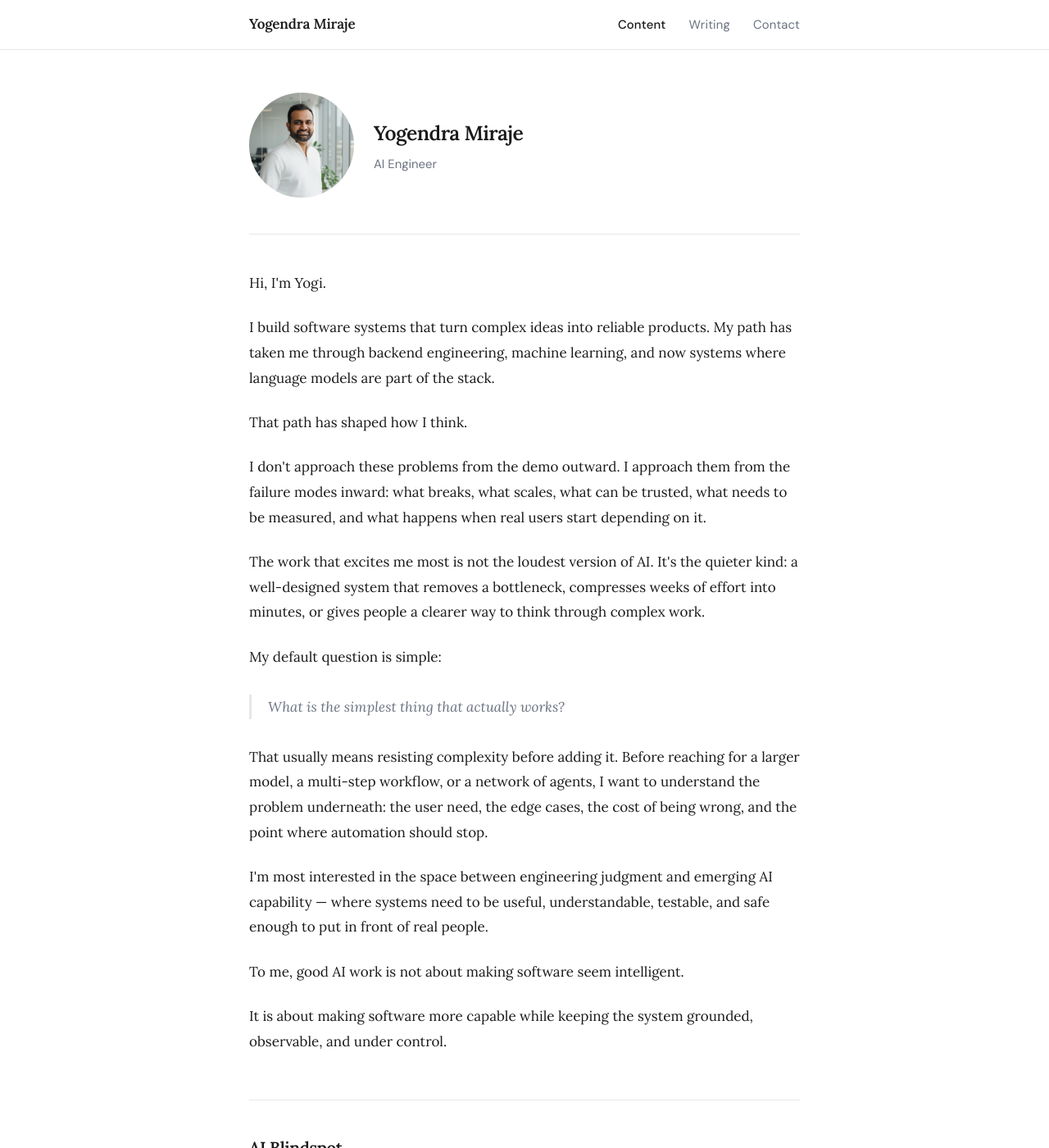
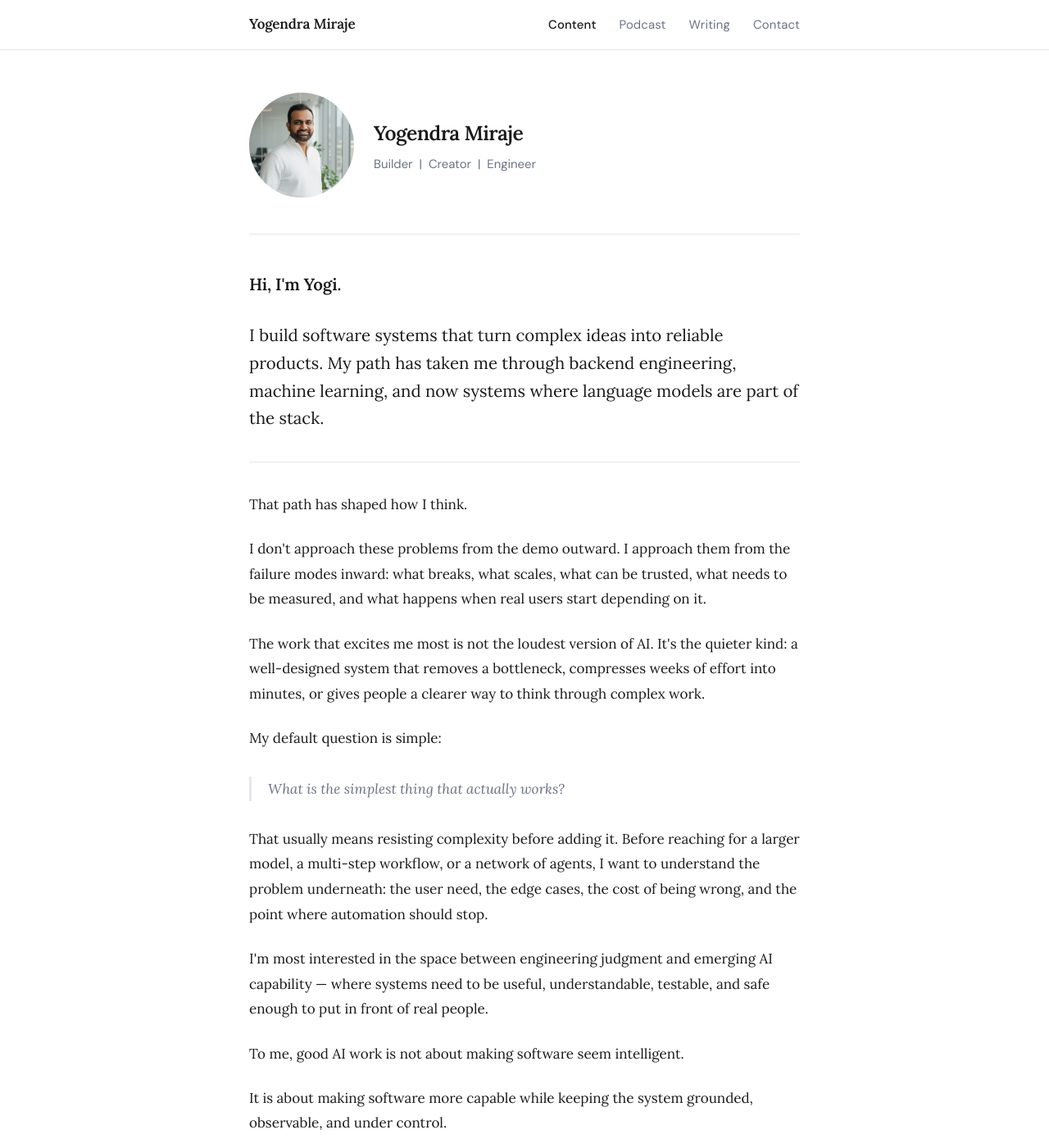
Before and after one commit to yogi-miraje/yogi-miraje.github.io, a Jekyll site: the page built from index.md, in a window 1280 px wide and 1400 px high. Shown: the whole window at 82% size. Built offline with Jekyll 4.4.1, drawn with Linux system fonts in a browser that asks for light colours; some of the changed text lies outside the part shown.

Commit message:
Restructure home hero, add dedicated Podcast page
- Hero tagline changed to "Builder | Creator | Engineer"
- Home page leads with opening two paragraphs (emphasized), divider, then rest of bio
- Move podcast episodes off home page to dedicated /podcast page
- Add Podcast tab to nav (Content / Podcast / Writing / Contact)

Co-Authored-By: Claude Sonnet 4.6 <noreply@anthropic.com>

```diff
--- a/_includes/header.html
+++ b/_includes/header.html
@@ -6,6 +6,9 @@
         {% assign current_url = page.url | downcase %}
         <li class="{% if current_url == '/' or current_url == '/index.html' %}active{% endif %}">
           <a href="{{ '/' | relative_url }}">Content</a>
+        </li>
+        <li class="{% if current_url contains 'podcast' %}active{% endif %}">
+          <a href="{{ '/podcast.html' | relative_url }}">Podcast</a>
         </li>
         <li class="{% if page.layout == 'post' or current_url contains 'blog' %}active{% endif %}">
           <a href="{{ '/blog.html' | relative_url }}">Writing</a>
--- a/_layouts/home.html
+++ b/_layouts/home.html
@@ -6,7 +6,7 @@ layout: default
   <img src="{{ '/assets/img/profile.png' | relative_url }}" alt="{{ site.title | escape }}" class="hero-photo">
   <div class="hero-text">
     <h2 class="hero-name">{{ site.title | escape }}</h2>
-    <p class="hero-tagline">{{ site.description | escape }}</p>
+    <p class="hero-tagline">Builder &nbsp;|&nbsp; Creator &nbsp;|&nbsp; Engineer</p>
   </div>
 </section>
 
--- a/assets/css/style.css
+++ b/assets/css/style.css
@@ -281,32 +281,25 @@ body {
   flex-shrink: 0;
 }
 
-/* ─── Bio / Home ────────────────────────────────────────────── */
-.bio-content {
-  margin-bottom: 56px;
+/* ─── Lead / Home ───────────────────────────────────────────── */
+.lead p {
+  font-size: 1.2rem;
+  line-height: 1.65;
+  color: var(--color-text);
 }
 
-/* ─── Podcast Section ────────────────────────────────────────── */
-.podcast-section {
-  border-top: 1px solid var(--color-border);
-  padding-top: 40px;
+.lead p:first-child {
+  font-weight: 600;
+  letter-spacing: -0.01em;
 }
 
-.section-heading {
-  font-family: var(--font-serif);
-  font-size: 1.2rem;
-  font-weight: 600;
-  letter-spacing: -0.02em;
-  margin-bottom: 6px;
+.content-divider {
+  border: none;
+  border-top: 1px solid var(--color-border);
+  margin: 36px 0;
 }
 
-.section-subheading {
-  font-family: var(--font-sans);
-  font-size: 0.875rem;
-  color: var(--color-muted);
-  margin-bottom: 24px;
-}
-
+/* ─── Podcast Episodes ───────────────────────────────────────── */
 .episode-desc {
   font-family: var(--font-sans);
   font-size: 0.875rem;
--- a/index.md
+++ b/index.md
@@ -3,10 +3,13 @@ layout: home
 title: Yogi Miraje
 ---
 
-<div class="post-content bio-content">
-  <p>Hi, I'm Yogi.</p>
+<div class="post-content">
+  <div class="lead">
+    <p>Hi, I'm Yogi.</p>
+    <p>I build software systems that turn complex ideas into reliable products. My path has taken me through backend engineering, machine learning, and now systems where language models are part of the stack.</p>
+  </div>
 
-  <p>I build software systems that turn complex ideas into reliable products. My path has taken me through backend engineering, machine learning, and now systems where language models are part of the stack.</p>
+  <hr class="content-divider">
 
   <p>That path has shaped how I think.</p>
 
@@ -26,40 +29,3 @@ title: Yogi Miraje
 
   <p>It is about making software more capable while keeping the system grounded, observable, and under control.</p>
 </div>
-
-<section class="podcast-section">
-  <h2 class="section-heading">AI Blindspot</h2>
-  <p class="section-subheading">A human-in-the-loop podcast exploring AI's frontiers — and the blind spots we overlook.</p>
-  <ul class="post-list" id="episode-list">
-    <li class="episode-loading">Loading episodes…</li>
-  </ul>
-</section>
-
-<script>
-(function () {
-  var RSS = 'https://anchor.fm/s/ff1b9374/podcast/rss';
-  var API = 'https://api.rss2json.com/v1/api.json?rss_url=' + encodeURIComponent(RSS);
-  var list = document.getElementById('episode-list');
-
-  fetch(API)
-    .then(function (r) { return r.json(); })
-    .then(function (data) {
-      if (data.status !== 'ok' || !data.items.length) throw new Error();
-      list.innerHTML = data.items.map(function (ep) {
-        var date = new Date(ep.pubDate).toLocaleDateString('en-US', {
-          year: 'numeric', month: 'long', day: 'numeric'
-        });
-        var desc = ep.description.replace(/<[^>]+>/g, '').trim().substring(0, 160);
-        if (desc.length === 160) desc += '…';
-        return '<li>' +
-          '<a class="post-link" href="' + ep.link + '">' + ep.title + '</a>' +
-          '<span class="post-meta">' + date + '</span>' +
-          (desc ? '<p class="episode-desc">' + desc + '</p>' : '') +
-          '</li>';
-      }).join('');
-    })
-    .catch(function () {
-      list.innerHTML = '<li>Could not load episodes — <a href="https://podcasts.apple.com/us/podcast/ai-blindspot/id1768690362">listen on Apple Podcasts</a>.</li>';
-    });
-}());
-</script>
```
Also changed, not shown: podcast.md (added, +45 -0 lines).
